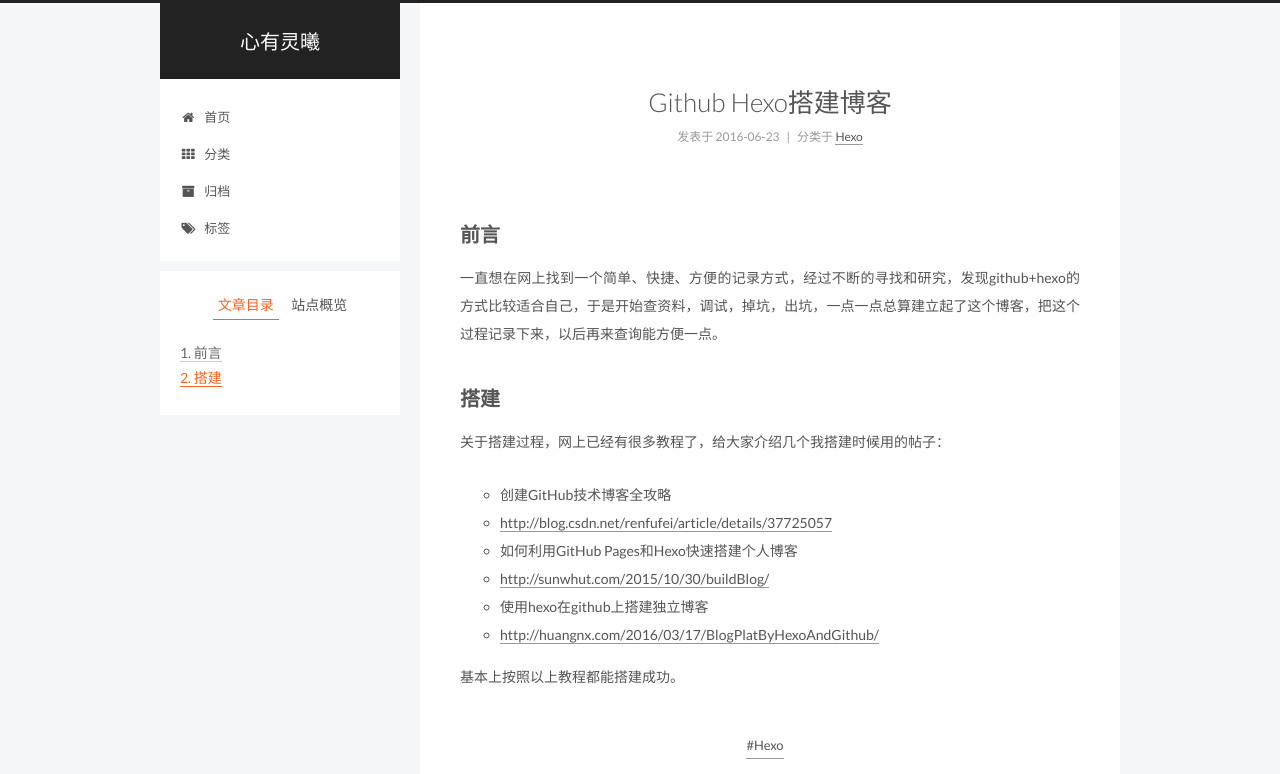
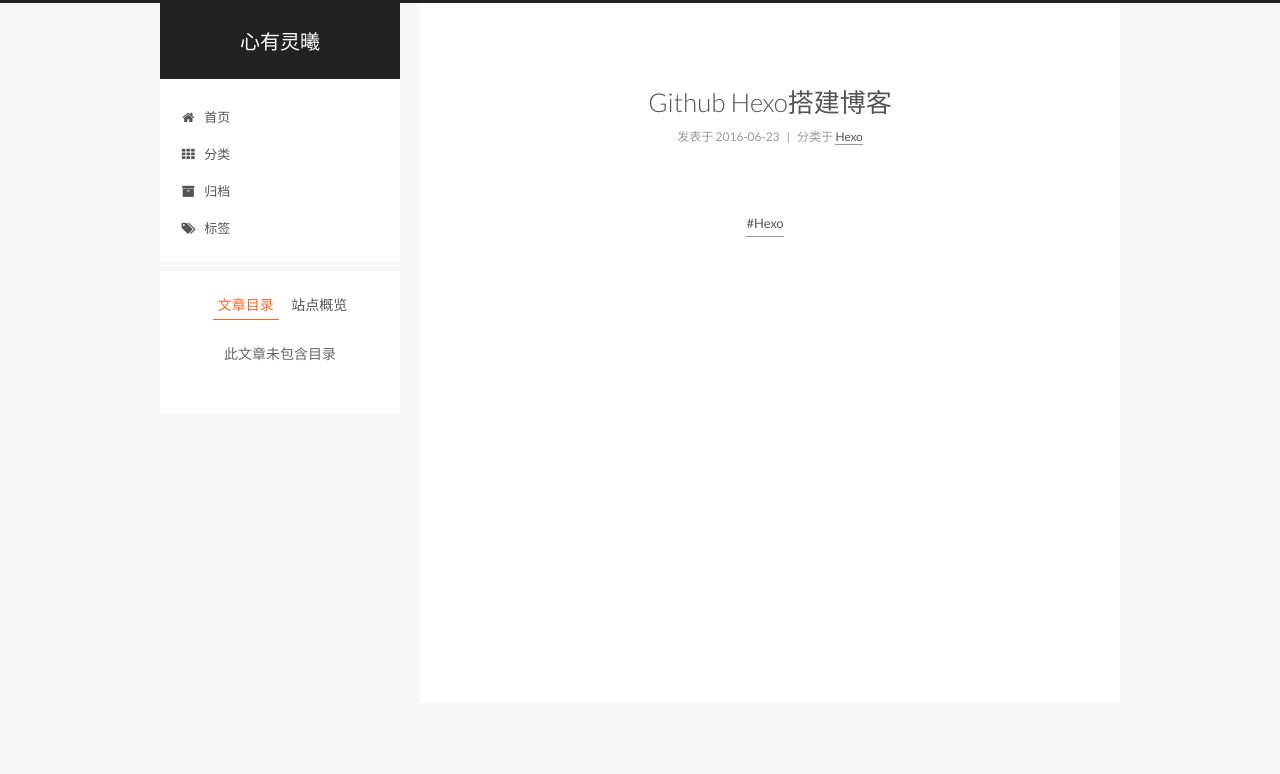
Before and after one commit to lilingxi/lilingxi.github.io, a plain HTML site: page 2016/06/23/githubhexo/index.html in a window 1280 px wide. Shown: the top 774 px of the page. Drawn offline with Linux system fonts and the light colour scheme.

Commit message:
Site updated: 2016-06-24 15:48:31

```diff
--- a/2016/06/23/githubhexo/index.html
+++ b/2016/06/23/githubhexo/index.html
@@ -84,28 +84,16 @@
 
 
 
-<meta name="description" content="前言一直想在网上找到一个简单、快捷、方便的记录方式，经过不断的寻找和研究，发现github+hexo的方式比较适合自己，于是开始查资料，调试，掉坑，出坑，一点一点总算建立起了这个博客，把这个过程记录下来，以后再来查询能方便一点。
-搭建关于搭建过程，网上已经有很多教程了，给大家介绍几个我搭建时候用的帖子：
-
-创建GitHub技术博客全攻略
-http://blog.csdn.net/renfufei">
+<meta name="description">
 <meta property="og:type" content="article">
 <meta property="og:title" content="Github Hexo搭建博客">
 <meta property="og:url" content="http://yoursite.com/2016/06/23/githubhexo/index.html">
 <meta property="og:site_name" content="心有灵曦">
-<meta property="og:description" content="前言一直想在网上找到一个简单、快捷、方便的记录方式，经过不断的寻找和研究，发现github+hexo的方式比较适合自己，于是开始查资料，调试，掉坑，出坑，一点一点总算建立起了这个博客，把这个过程记录下来，以后再来查询能方便一点。
-搭建关于搭建过程，网上已经有很多教程了，给大家介绍几个我搭建时候用的帖子：
-
-创建GitHub技术博客全攻略
-http://blog.csdn.net/renfufei">
-<meta property="og:updated_time" content="2016-06-24T07:43:30.064Z">
+<meta property="og:description">
+<meta property="og:updated_time" content="2016-06-24T07:48:22.377Z">
 <meta name="twitter:card" content="summary">
 <meta name="twitter:title" content="Github Hexo搭建博客">
-<meta name="twitter:description" content="前言一直想在网上找到一个简单、快捷、方便的记录方式，经过不断的寻找和研究，发现github+hexo的方式比较适合自己，于是开始查资料，调试，掉坑，出坑，一点一点总算建立起了这个博客，把这个过程记录下来，以后再来查询能方便一点。
-搭建关于搭建过程，网上已经有很多教程了，给大家介绍几个我搭建时候用的帖子：
-
-创建GitHub技术博客全攻略
-http://blog.csdn.net/renfufei">
+<meta name="twitter:description">
 
 
 
@@ -317,17 +305,6 @@
 
 
 
-        <h2 id="前言"><a href="#前言" class="headerlink" title="前言"></a>前言</h2><p>一直想在网上找到一个简单、快捷、方便的记录方式，经过不断的寻找和研究，发现github+hexo的方式比较适合自己，于是开始查资料，调试，掉坑，出坑，一点一点总算建立起了这个博客，把这个过程记录下来，以后再来查询能方便一点。</p>
-<h2 id="搭建"><a href="#搭建" class="headerlink" title="搭建"></a>搭建</h2><p>关于搭建过程，网上已经有很多教程了，给大家介绍几个我搭建时候用的帖子：</p>
-<ul>
-<li>创建GitHub技术博客全攻略 </li>
-<li><a href="http://blog.csdn.net/renfufei/article/details/37725057" title="创建GitHub技术博客全攻略" target="_blank" rel="external">http://blog.csdn.net/renfufei/article/details/37725057</a></li>
-<li>如何利用GitHub Pages和Hexo快速搭建个人博客 </li>
-<li><a href="http://sunwhut.com/2015/10/30/buildBlog/" target="_blank" rel="external">http://sunwhut.com/2015/10/30/buildBlog/</a></li>
-<li>使用hexo在github上搭建独立博客 </li>
-<li><a href="http://huangnx.com/2016/03/17/BlogPlatByHexoAndGithub/" target="_blank" rel="external">http://huangnx.com/2016/03/17/BlogPlatByHexoAndGithub/</a></li>
-</ul>
-<p>基本上按照以上教程都能搭建成功。</p>
 
 
     </div>
@@ -464,7 +441,7 @@
 
 
 
-              <div class="post-toc-content"><ol class="nav"><li class="nav-item nav-level-2"><a class="nav-link" href="#前言"><span class="nav-number">1.</span> <span class="nav-text">前言</span></a></li><li class="nav-item nav-level-2"><a class="nav-link" href="#搭建"><span class="nav-number">2.</span> <span class="nav-text">搭建</span></a></li></ol></div>
+              <p class="post-toc-empty">此文章未包含目录</p>
 
           </div>
         </section>
```
Also changed, not shown: index.html (+0 -11 lines).
